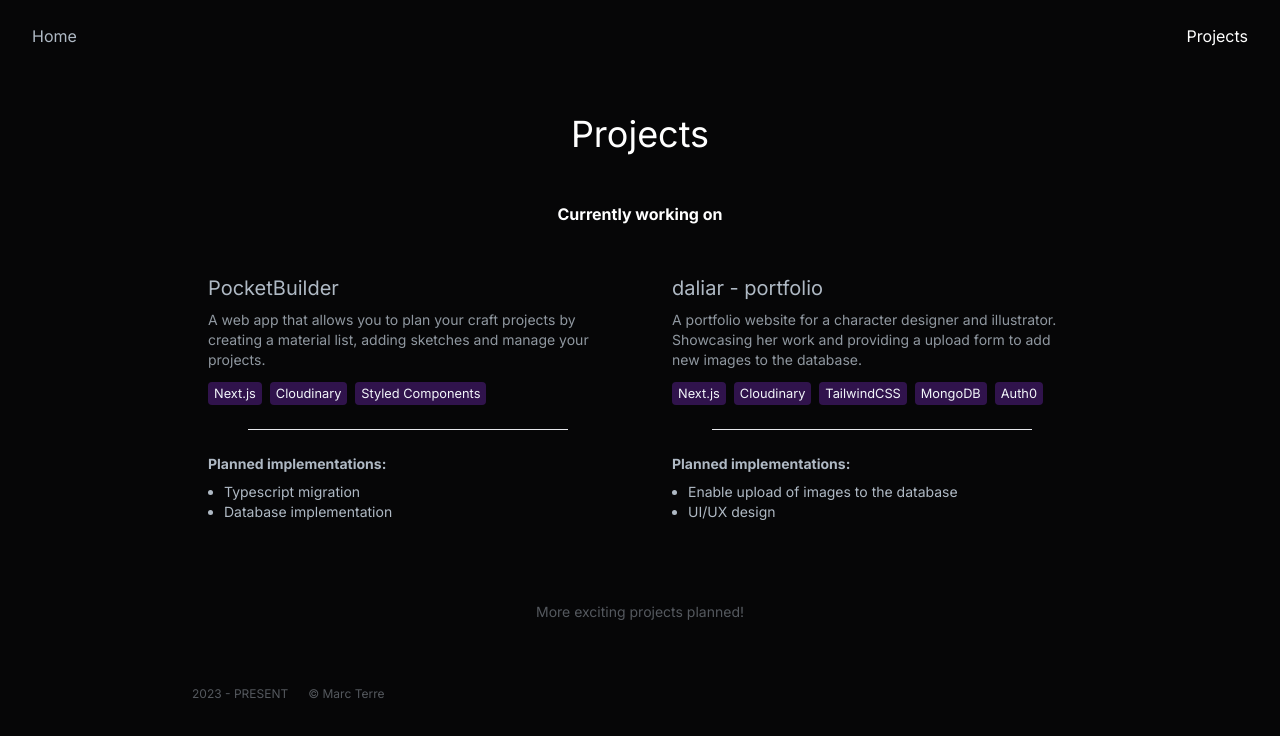
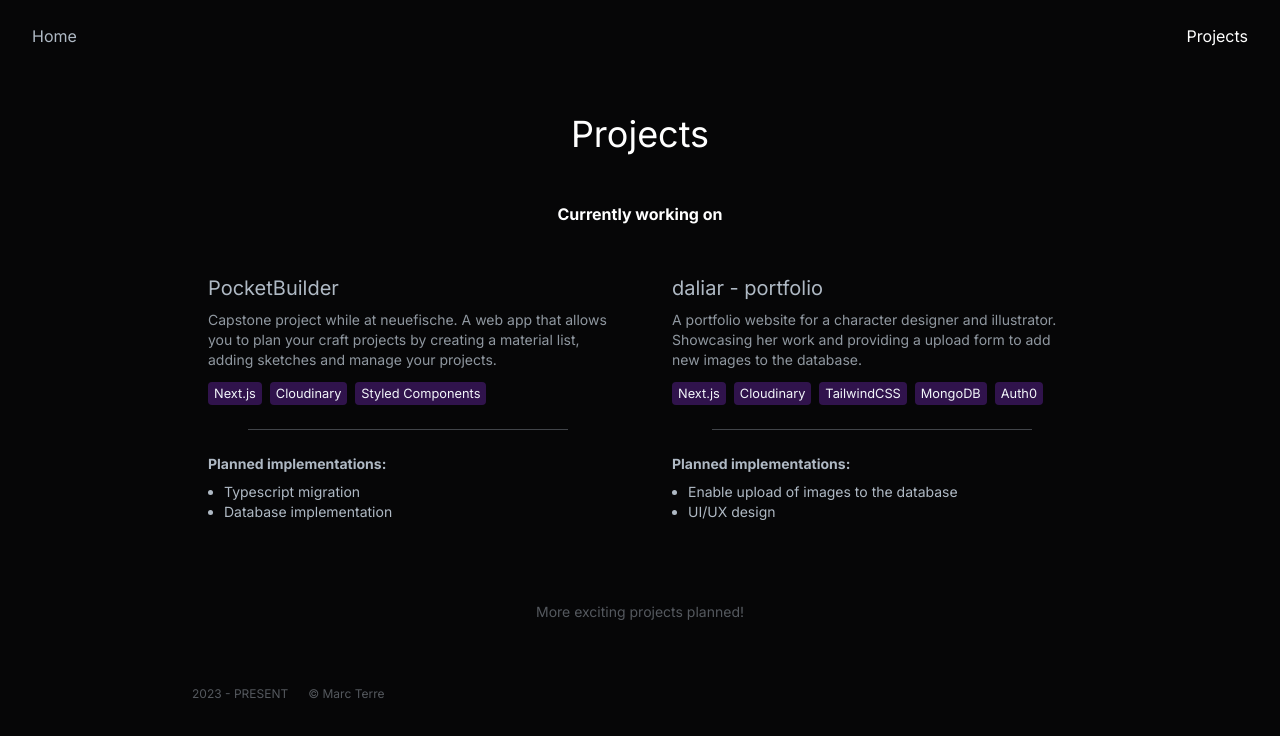
Before and after one commit to marcterre/marcterre.github.io, a Next.js app: page /projects in a window 1280 px wide. Shown: the top 736 px of the page. Built offline with nearby package versions, Linux system fonts and the light colour scheme.

Commit message:
feature: adjust projects and styling

```diff
--- a/public/assets/projects.json
+++ b/public/assets/projects.json
@@ -1,7 +1,7 @@
 [
   {
     "title": "PocketBuilder",
-    "description": "A web app that allows you to plan your craft projects by creating a material list, adding sketches and manage your projects.",
+    "description": "Capstone project while at neuefische. A web app that allows you to plan your craft projects by creating a material list, adding sketches and manage your projects.",
     "techStack": ["Next.js", "Cloudinary", "Styled Components"],
     "link": "https://github.com/marcterre/capstone-project",
     "isCurrentProject": true,
--- a/tailwind.config.ts
+++ b/tailwind.config.ts
@@ -14,6 +14,7 @@ const config: Config = {
         linkBackground: "url('/public/assets/linkBackground.png')",
       },
       colors: {
+        softGrey30: "rgba(203, 213, 225, 0.3)",
         softGrey40: "rgba(203, 213, 225, 0.4)",
         softGrey70: "rgba(203, 213, 225, 0.7)",
         aswadBlack: "rgb(24, 24, 30)",
```
Also changed, not shown: public/assets/logo.svg (deleted).
